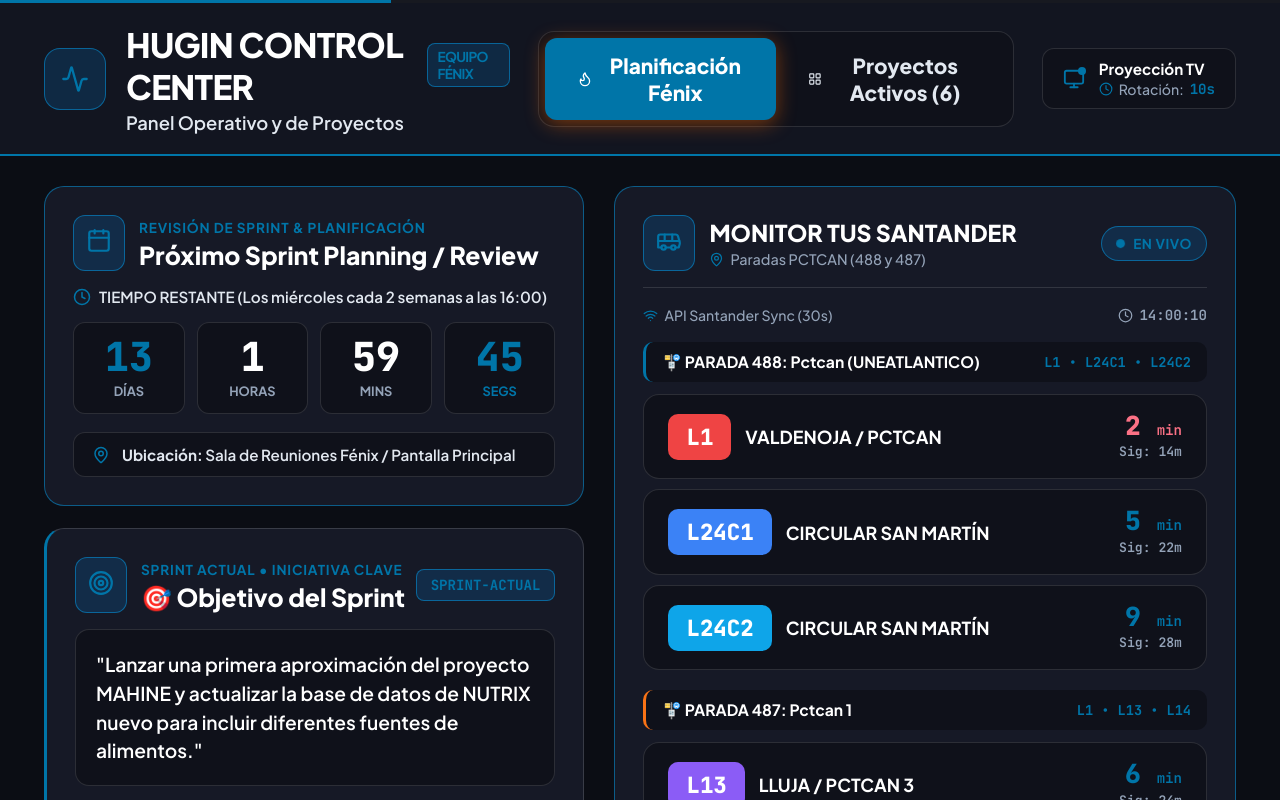
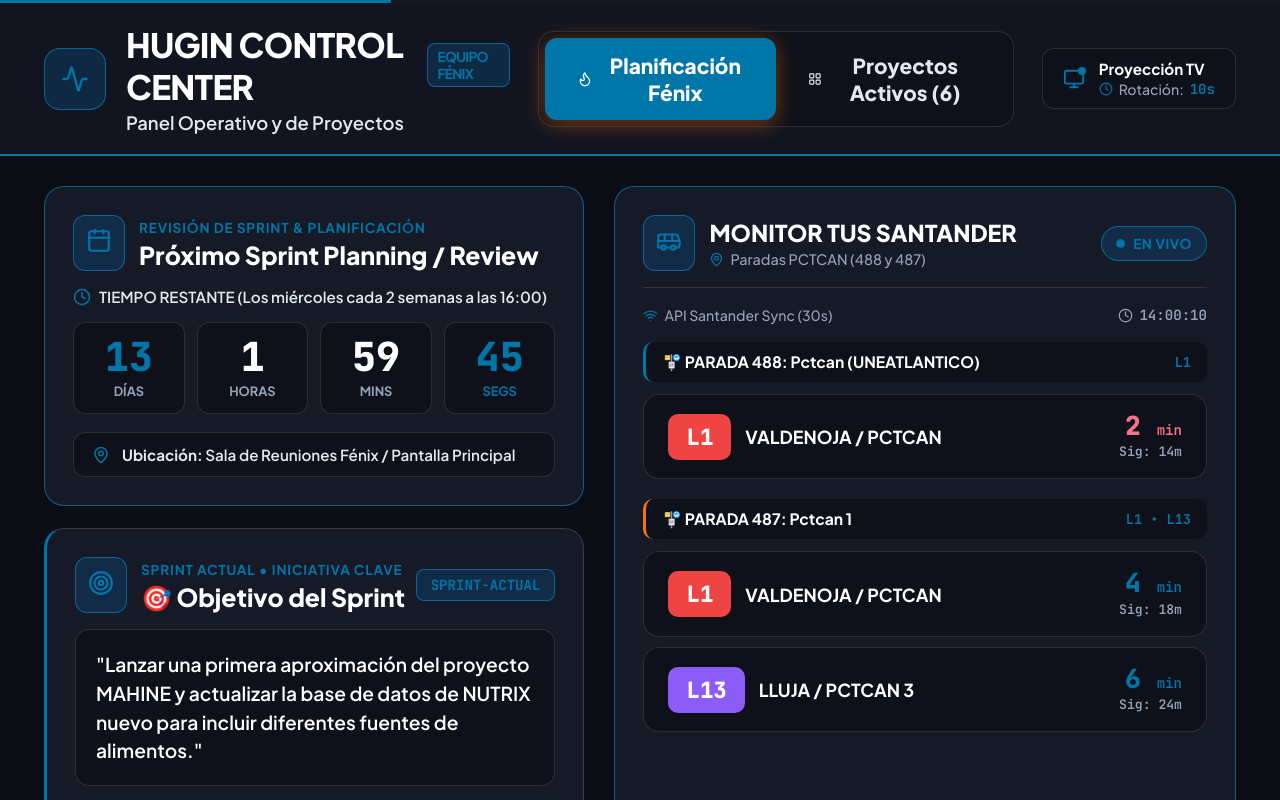
Before and after one commit to TheMoys/hugin-ui, a React (Vite) app: page / in a window 1280 px wide. Built offline with nearby package versions, Linux system fonts and the light colour scheme; no server answers.

Commit message:
feat: restrict bus tracking and UI hints to line 1 for stop 488 and lines 1 and 13 for stop 487

```diff
--- a/src/components/BusTUSWidget.jsx
+++ b/src/components/BusTUSWidget.jsx
@@ -4,13 +4,11 @@ import { Bus, Clock, MapPin, Wifi } from 'lucide-react';
 export default function BusTUSWidget() {
   const [stopData, setStopData] = useState({
     '488': [
-      { line: '1', destination: 'VALDENOJA / PCTCAN', nextMinutes: 4, secondMinutes: 14, distanceMeter: 850 },
-      { line: '24C1', destination: 'CIRCULAR SAN MARTÍN', nextMinutes: 7, secondMinutes: 22, distanceMeter: 1420 },
-      { line: '24C2', destination: 'CIRCULAR SAN MARTÍN', nextMinutes: 11, secondMinutes: 28, distanceMeter: 2300 }
+      { line: '1', destination: 'VALDENOJA / PCTCAN', nextMinutes: 4, secondMinutes: 14, distanceMeter: 850 }
     ],
     '487': [
-      { line: '13', destination: 'LLUJA / PCTCAN 3', nextMinutes: 8, secondMinutes: 24, distanceMeter: 1650 },
-      { line: '14', destination: 'ESTACIONES / PCTCAN 3', nextMinutes: 15, secondMinutes: 32, distanceMeter: 3100 }
+      { line: '1', destination: 'VALDENOJA / PCTCAN', nextMinutes: 6, secondMinutes: 18, distanceMeter: 1200 },
+      { line: '13', destination: 'LLUJA / PCTCAN 3', nextMinutes: 8, secondMinutes: 24, distanceMeter: 1650 }
     ]
   });
   const [loading, setLoading] = useState(false);
@@ -32,8 +30,19 @@ export default function BusTUSWidget() {
       const data = await response.json();
       const items = data.resources || [];
 
-      const stop488Items = items.filter(i => String(i['ayto:paradaId']) === '488');
-      const stop487Items = items.filter(i => String(i['ayto:paradaId']) === '487');
+      // Filter stop 488: ONLY Line 1
+      const stop488Items = items.filter(i => {
+        const paradaId = String(i['ayto:paradaId']);
+        const linea = String(i['ayto:etiqLinea'] || '').replace(/^L/i, '').trim();
+        return paradaId === '488' && linea === '1';
+      });
+
+      // Filter stop 487: ONLY Line 1 & Line 13
+      const stop487Items = items.filter(i => {
+        const paradaId = String(i['ayto:paradaId']);
+        const linea = String(i['ayto:etiqLinea'] || '').replace(/^L/i, '').trim();
+        return paradaId === '487' && (linea === '1' || linea === '13');
+      });
 
       const mapItems = (list, defaultLines) => {
         if (list.length === 0) return defaultLines;
@@ -43,7 +52,7 @@ export default function BusTUSWidget() {
           const mins1 = Math.max(1, Math.round(t1 / 60));
           const mins2 = Math.max(1, Math.round(t2 / 60));
           return {
-            line: item['ayto:etiqLinea'] || 'L1',
+            line: String(item['ayto:etiqLinea'] || '1').replace(/^L/i, ''),
             destination: item['ayto:destino1'] || 'PCTCAN',
             nextMinutes: mins1,
             secondMinutes: mins2 > 0 ? mins2 : null,
@@ -83,10 +92,7 @@ export default function BusTUSWidget() {
   const getLineBadgeClass = (line) => {
     const clean = line.trim().toUpperCase();
     if (clean === '1') return 'line-l1';
-    if (clean === '24C1') return 'line-l24c1';
-    if (clean === '24C2') return 'line-l24c2';
     if (clean === '13') return 'line-l13';
-    if (clean === '14') return 'line-l14';
     return 'line-default';
   };
 
@@ -131,7 +137,7 @@ export default function BusTUSWidget() {
         <div style={{ marginBottom: '20px' }}>
           <div style={{ background: 'var(--bg-inner)', borderLeft: '3px solid var(--orange-primary)', padding: '10px 16px', borderRadius: '10px', fontSize: '0.98rem', fontWeight: 700, color: 'var(--text-primary)', marginBottom: '12px', display: 'flex', justifyContent: 'space-between', alignItems: 'center' }}>
             <span>🚏 PARADA 488: Pctcan (UNEATLANTICO)</span>
-            <span style={{ color: 'var(--orange-primary)', fontSize: '0.85rem', fontFamily: 'var(--font-mono)', fontWeight: 700 }}>L1 • L24C1 • L24C2</span>
+            <span style={{ color: 'var(--orange-primary)', fontSize: '0.85rem', fontFamily: 'var(--font-mono)', fontWeight: 700 }}>L1</span>
           </div>
           <div style={{ display: 'flex', flexDirection: 'column', gap: '10px' }}>
             {stopData['488'].map((item, idx) => (
@@ -163,7 +169,7 @@ export default function BusTUSWidget() {
         <div>
           <div style={{ background: 'var(--bg-inner)', borderLeft: '3px solid #f97316', padding: '10px 16px', borderRadius: '10px', fontSize: '0.98rem', fontWeight: 700, color: 'var(--text-primary)', marginBottom: '12px', display: 'flex', justifyContent: 'space-between', alignItems: 'center' }}>
             <span>🚏 PARADA 487: Pctcan 1</span>
-            <span style={{ color: 'var(--orange-primary)', fontSize: '0.85rem', fontFamily: 'var(--font-mono)', fontWeight: 700 }}>L1 • L13 • L14</span>
+            <span style={{ color: 'var(--orange-primary)', fontSize: '0.85rem', fontFamily: 'var(--font-mono)', fontWeight: 700 }}>L1 • L13</span>
           </div>
           <div style={{ display: 'flex', flexDirection: 'column', gap: '10px' }}>
             {stopData['487'].map((item, idx) => (
--- a/src/data/initialData.js
+++ b/src/data/initialData.js
@@ -89,6 +89,6 @@ export const INITIAL_PROJECTS = [
 ];
 
 export const TARGET_BUS_STOPS = [
-  { id: '488', name: 'Pctcan (UNEATLANTICO)', linesHint: 'L1, L24C1, L24C2' },
-  { id: '487', name: 'Pctcan 1', linesHint: 'L1, L13, L24C1' }
+  { id: '488', name: 'Pctcan (UNEATLANTICO)', linesHint: 'L1' },
+  { id: '487', name: 'Pctcan 1', linesHint: 'L1, L13' }
 ];
```
